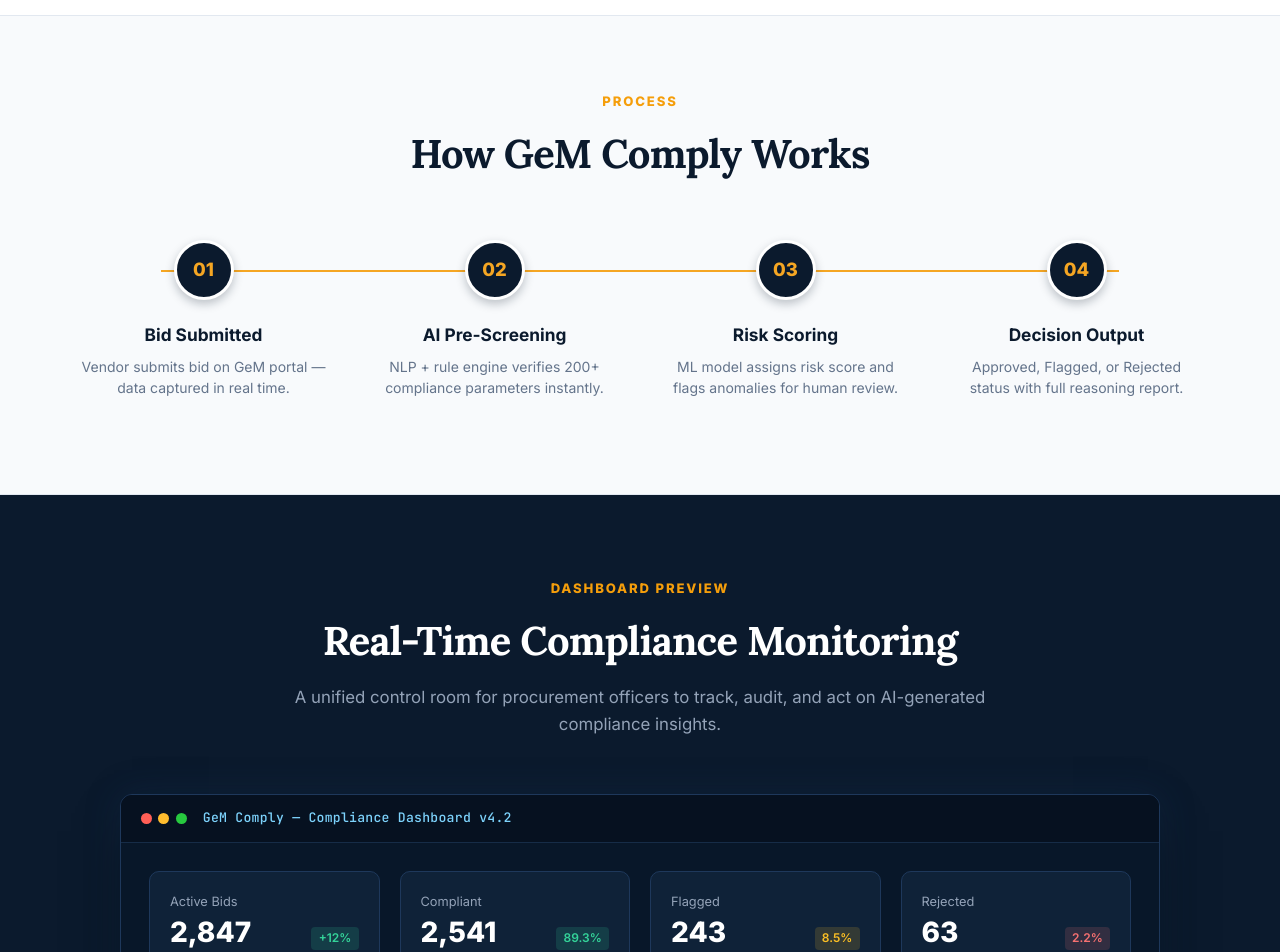
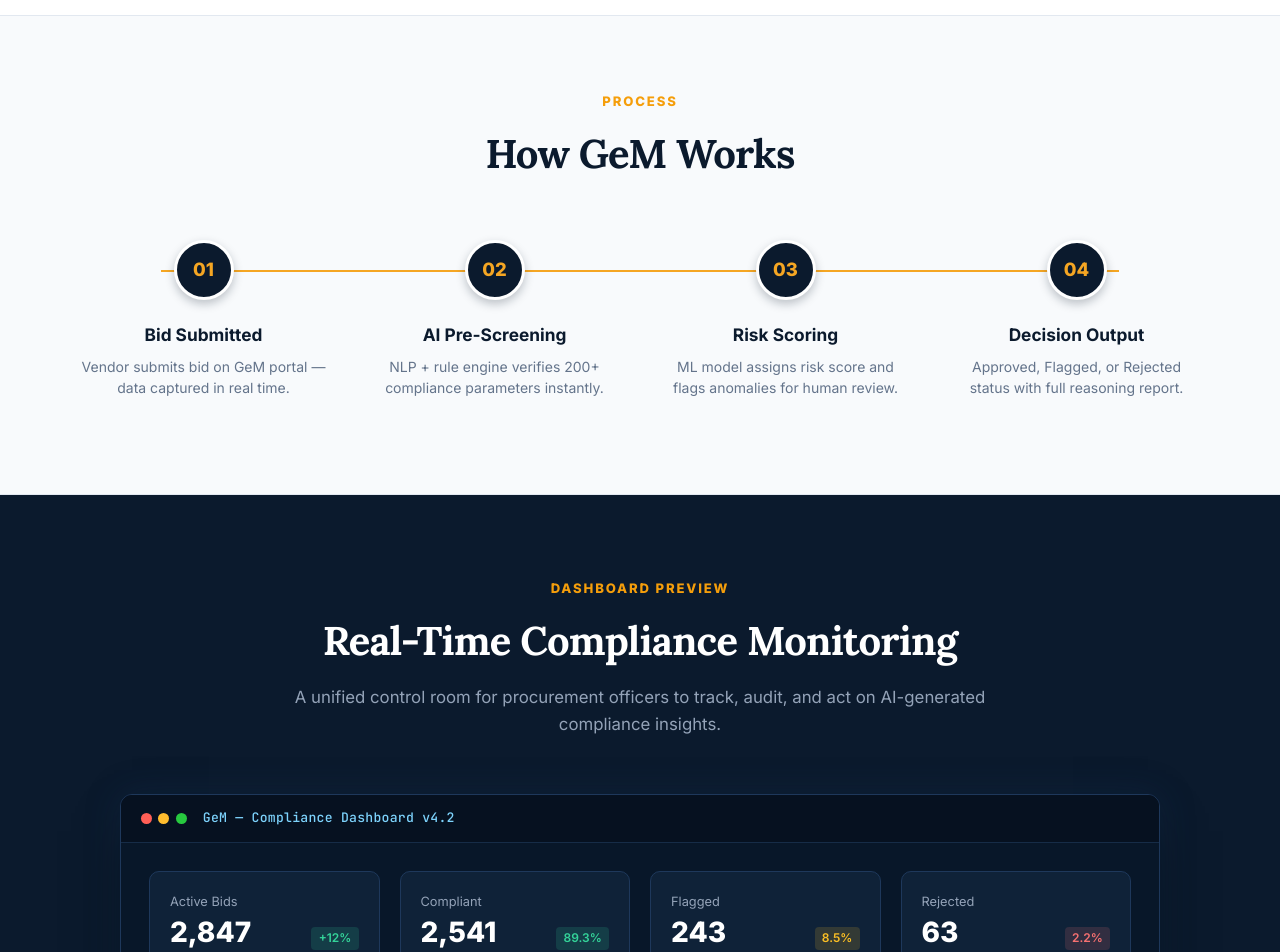
Before and after one commit to harshvardhansawale0-hub/SIH26100-CODETOX, a React (Vite) app: page / in a window 1280 px wide. Shown: the part 1080-2032 px from the top of the page. Built offline with nearby package versions, Linux system fonts and the light colour scheme.

Commit message:
refactor: Rename branding from GeMComply AI to GeM across all languages and views

```diff
--- a/src/App.jsx
+++ b/src/App.jsx
@@ -65,7 +65,7 @@
       auditTrail: [
         { timestamp: "Just Now", action: "Bid Upload & AI OCR Execution", agent: "EasyOCR / Tesseract" },
         { timestamp: "Just Now", action: `Evaluated ${newBidResult.rulesPassed}/${newBidResult.rulesTested} compliance rules`, agent: "NLP Rule Validator" },
-        { timestamp: "Just Now", action: `Compliance Decision: ${newBidResult.status} (${newBidResult.score}/100)`, agent: "GeMComply ML Model v4.2" }
+        { timestamp: "Just Now", action: `Compliance Decision: ${newBidResult.status} (${newBidResult.score}/100)`, agent: "GeM ML Model v4.2" }
       ]
     };
 
@@ -198,12 +198,12 @@
         <div className="modal-overlay" onClick={() => setIsHelpOpen(false)}>
           <div className="modal-content-box" onClick={(e) => e.stopPropagation()} style={{ maxWidth: '540px' }}>
             <div className="modal-header">
-              <h3 className="modal-title" style={{ fontSize: '1.2rem' }}>🤖 GeM Comply Assistant</h3>
+              <h3 className="modal-title" style={{ fontSize: '1.2rem' }}>🤖 GeM Assistant</h3>
               <button className="modal-close-btn" onClick={() => setIsHelpOpen(false)}>✕</button>
             </div>
             <div className="modal-body" style={{ fontSize: '0.9rem', color: '#334155' }}>
               <p style={{ marginBottom: '1rem', lineHeight: 1.6 }}>
-                Welcome to <strong>GeM Comply</strong> — Smart India Hackathon 2026 solution for autonomous tender compliance verification.
+                Welcome to <strong>GeM</strong> — Smart India Hackathon 2026 solution for autonomous tender compliance verification.
               </p>
               <div style={{ backgroundColor: '#f8fafc', padding: '1rem', borderRadius: '8px', border: '1px solid #e2e8f0', marginBottom: '1rem' }}>
                 <strong style={{ display: 'block', color: '#0b1a2d', marginBottom: '0.4rem' }}>Quick Actions:</strong>
--- a/src/components/ContactView.jsx
+++ b/src/components/ContactView.jsx
@@ -47,7 +47,7 @@
                 </div>
                 <div style={{ display: 'flex', alignItems: 'center', gap: '0.75rem' }}>
                   <Mail size={18} color="#f5a623" />
-                  <span>support@gemcomply.gov.in</span>
+                  <span>support@gem.gov.in</span>
                 </div>
                 <div style={{ display: 'flex', alignItems: 'center', gap: '0.75rem' }}>
                   <Phone size={18} color="#f5a623" />
--- a/src/data/bidsData.js
+++ b/src/data/bidsData.js
@@ -31,7 +31,7 @@
       { timestamp: "06 Sep 2026, 11:20:04", action: "Bid Ingestion via GeM API", agent: "System (Webhook)" },
       { timestamp: "06 Sep 2026, 11:20:06", action: "OCR & Document Parsing Complete", agent: "EasyOCR / Tesseract Engine" },
       { timestamp: "06 Sep 2026, 11:20:07", action: "GFR 2017 & MII Rule Engine Checked (210 Rules)", agent: "NLP Rule Validator" },
-      { timestamp: "06 Sep 2026, 11:20:08", action: "Scored 96/100 -> Auto Approved", agent: "GeMComply ML Model v4.2" }
+      { timestamp: "06 Sep 2026, 11:20:08", action: "Scored 96/100 -> Auto Approved", agent: "GeM ML Model v4.2" }
     ]
   },
   {
@@ -100,7 +100,7 @@
     auditTrail: [
       { timestamp: "06 Sep 2026, 09:30:02", action: "Bid Received", agent: "GeM Gateway" },
       { timestamp: "06 Sep 2026, 09:30:05", action: "Automated Document Validation Successful", agent: "OCR + NLP Engine" },
-      { timestamp: "06 Sep 2026, 09:30:06", action: "Score 91/100 -> Compliance Verified", agent: "GeMComply Engine" }
+      { timestamp: "06 Sep 2026, 09:30:06", action: "Score 91/100 -> Compliance Verified", agent: "GeM Engine" }
     ]
   },
   {
@@ -165,7 +165,7 @@
       { name: "CA_Turnover.pdf", status: "Verified", score: 96 }
     ],
     auditTrail: [
-      { timestamp: "05 Sep 2026, 04:10:00", action: "Bid Ingested & Approved", agent: "GeMComply Engine" }
+      { timestamp: "05 Sep 2026, 04:10:00", action: "Bid Ingested & Approved", agent: "GeM Engine" }
     ]
   },
   {
--- a/src/i18n/translations.js
+++ b/src/i18n/translations.js
@@ -1,10 +1,10 @@
-// Multi-language translation dictionary for GeM Comply
+// Multi-language translation dictionary for GeM
 // Supported Languages: English (en), Hindi (hi), Marathi (mr)
 
 export const translations = {
   en: {
     // Navbar
-    brandTitle: "GeM Comply",
+    brandTitle: "GeM",
     brandSubtitle: "Procurement Intelligence",
     searchPlaceholder: "Search bids, vendors, ...",
     tabForward: "Forward",
@@ -61,7 +61,7 @@
 
     // Process Section
     processTag: "PROCESS",
-    processTitle: "How GeM Comply Works",
+    processTitle: "How GeM Works",
     step1Num: "01",
     step1Title: "Bid Submitted",
     step1Desc: "Vendor submits bid on GeM portal — data captured in real time.",
@@ -79,7 +79,7 @@
     dashboardTag: "DASHBOARD PREVIEW",
     dashboardTitle: "Real-Time Compliance Monitoring",
     dashboardSubtitle: "A unified control room for procurement officers to track, audit, and act on AI-generated compliance insights.",
-    dashboardHeader: "GeM Comply — Compliance Dashboard v4.2",
+    dashboardHeader: "GeM — Compliance Dashboard v4.2",
 
     activeBids: "Active Bids",
     compliant: "Compliant",
@@ -119,7 +119,7 @@
     apiReference: "API Reference",
     contactUs: "Contact Us",
     grievance: "Grievance",
-    copyright: "© 2026 GeM Comply — SIH Project. Ministry of Commerce & Industry, GoI.",
+    copyright: "© 2026 GeM — SIH Project. Ministry of Commerce & Industry, GoI.",
     privacy: "Privacy",
     terms: "Terms",
     rti: "RTI",
@@ -198,7 +198,7 @@
 
     // Contact View
     contactTag: "PROCUREMENT HELPDESK & GRIEVANCES",
-    contactTitle: "Get in Touch with GeM Comply",
+    contactTitle: "Get in Touch with GeM",
     contactSubtitle: "Have questions regarding bid compliance rules, GFR 2017 interpretations, or need support? Reach out to our team.",
     fullNameLabel: "Your Full Name / Designation",
     emailLabel: "Official Email Address",
@@ -209,7 +209,7 @@
 
   hi: {
     // Navbar
-    brandTitle: "GeM Comply",
+    brandTitle: "GeM",
     brandSubtitle: "खरीद आसूचना (Procurement Intelligence)",
     searchPlaceholder: "बोली, विक्रेता खोजें...",
     tabForward: "मुख्य पृष्ठ",
@@ -266,7 +266,7 @@
 
     // Process Section
     processTag: "प्रक्रिया",
-    processTitle: "GeM Comply कैसे काम करता है",
+    processTitle: "GeM कैसे काम करता है",
     step1Num: "01",
     step1Title: "बोली जमा",
     step1Desc: "विक्रेता GeM पोर्टल पर बोली जमा करता है — डेटा रीयल-टाइम में कैप्चर होता है।",
@@ -284,7 +284,7 @@
     dashboardTag: "डैशबोर्ड पूर्वावलोकन",
     dashboardTitle: "रीयल-टाइम अनुपालन निगरानी",
     dashboardSubtitle: "खरीद अधिकारियों के लिए AI-जनित अनुपालन अंतर्दृष्टि को ट्रैक, ऑडिट और प्रबंधित करने हेतु एकीकृत नियंत्रण कक्ष।",
-    dashboardHeader: "GeM Comply — अनुपालन डैशबोर्ड v4.2",
+    dashboardHeader: "GeM — अनुपालन डैशबोर्ड v4.2",
 
     activeBids: "सक्रिय बोलियां",
     compliant: "अनुपालन पूर्ण",
@@ -324,7 +324,7 @@
     apiReference: "API संदर्भ",
     contactUs: "संपर्क करें",
     grievance: "शिकायत निवारण",
-    copyright: "© 2026 GeM Comply — SIH प्रोजेक्ट। वाणिज्य एवं उद्योग मंत्रालय, भारत सरकार।",
+    copyright: "© 2026 GeM — SIH प्रोजेक्ट। वाणिज्य एवं उद्योग मंत्रालय, भारत सरकार।",
     privacy: "गोपनीयता",
     terms: "नियम व शर्तें",
     rti: "आरटीआई (RTI)",
@@ -403,7 +403,7 @@
 
     // Contact View
     contactTag: "खरीद हेल्पडेस्क और शिकायतें",
-    contactTitle: "GeM Comply से संपर्क करें",
+    contactTitle: "GeM से संपर्क करें",
     contactSubtitle: "क्या आपके पास बोली अनुपालन नियमों, GFR 2017 की व्याख्या से संबंधित प्रश्न हैं? हमारी टीम से संपर्क करें।",
     fullNameLabel: "आपका पूरा नाम / पद",
     emailLabel: "आधिकारिक ईमेल पता",
@@ -414,7 +414,7 @@
 
   mr: {
     // Navbar
-    brandTitle: "GeM Comply",
+    brandTitle: "GeM",
     brandSubtitle: "खरेदी बुद्धिमत्ता (Procurement Intelligence)",
     searchPlaceholder: "निविदा, विक्रेते शोधा...",
     tabForward: "मुख्यपृष्ठ",
@@ -471,7 +471,7 @@
 
     // Process Section
     processTag: "कार्यप्रणाली",
-    processTitle: "GeM Comply कसे कार्य करते",
+    processTitle: "GeM कसे कार्य करते",
     step1Num: "01",
     step1Title: "निविदा सादर केली",
     step1Desc: "विक्रेता GeM पोर्टलवर निविदा सादर करतो — डेटा रीयल-टाइममध्ये नोंदवला जातो.",
@@ -489,7 +489,7 @@
     dashboardTag: "डॅशबोर्ड पूर्वावलोकन",
     dashboardTitle: "रीयल-टाइम अनुपालन नियंत्रण कक्ष",
     dashboardSubtitle: "खरेदी अधिकाऱ्यांसाठी AI-निर्मित अनुपालन माहिती ट्रॅक, ऑडिट आणि हाताळण्यासाठी एकात्मिक नियंत्रण कक्ष.",
-    dashboardHeader: "GeM Comply — अनुपालन डॅशबोर्ड v4.2",
+    dashboardHeader: "GeM — अनुपालन डॅशबोर्ड v4.2",
 
     activeBids: "सक्रिय निविदा",
     compliant: "नियम पूर्ण (Compliant)",
@@ -529,7 +529,7 @@
     apiReference: "API संदर्भ",
     contactUs: "आमच्याशी संपर्क साधा",
     grievance: "तक्रार निवारण",
-    copyright: "© 2026 GeM Comply — SIH प्रकल्प. वाणिज्य आणि उद्योग मंत्रालय, भारत सरकार.",
+    copyright: "© 2026 GeM — SIH प्रकल्प. वाणिज्य आणि उद्योग मंत्रालय, भारत सरकार.",
     privacy: "गोपनीयता",
     terms: "नियम व अटी",
     rti: "माहिती अधिकार (RTI)",
@@ -608,7 +608,7 @@
 
     // Contact View
     contactTag: "खरेदी मदत कक्ष आणि तक्रारी",
-    contactTitle: "GeM Comply शी संपर्क साधा",
+    contactTitle: "GeM शी संपर्क साधा",
     contactSubtitle: "निविदा अनुपालन नियम, GFR 2017 चा अर्थ लावणे याबाबत काही प्रश्न आहेत का? आमच्या टीमशी संपर्क साधा.",
     fullNameLabel: "आपले पूर्ण नाव / पद",
     emailLabel: "अधिकृत ईमेल पत्ता",
```
Also changed, not shown: index.html (+1 -1 lines).
